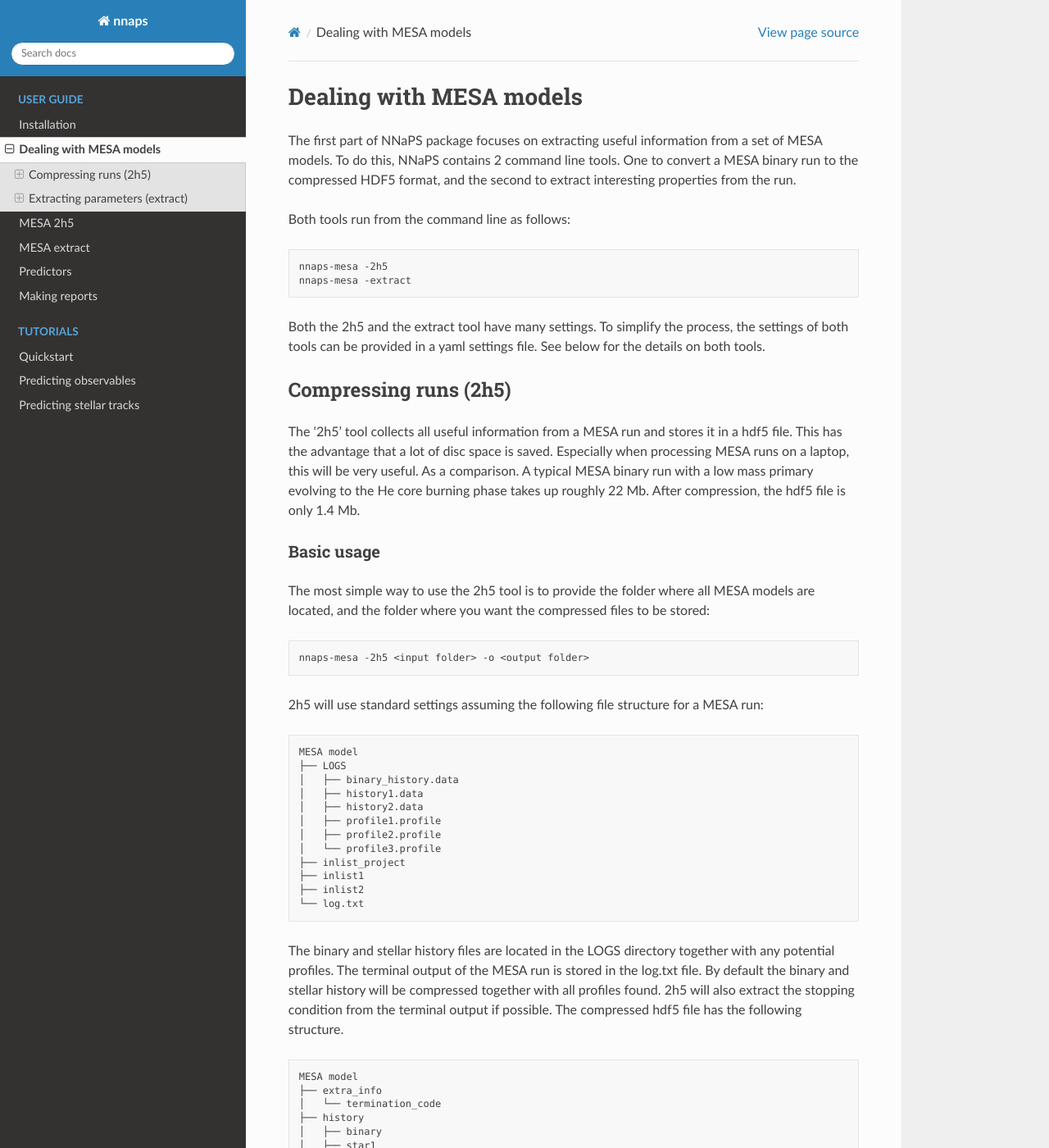
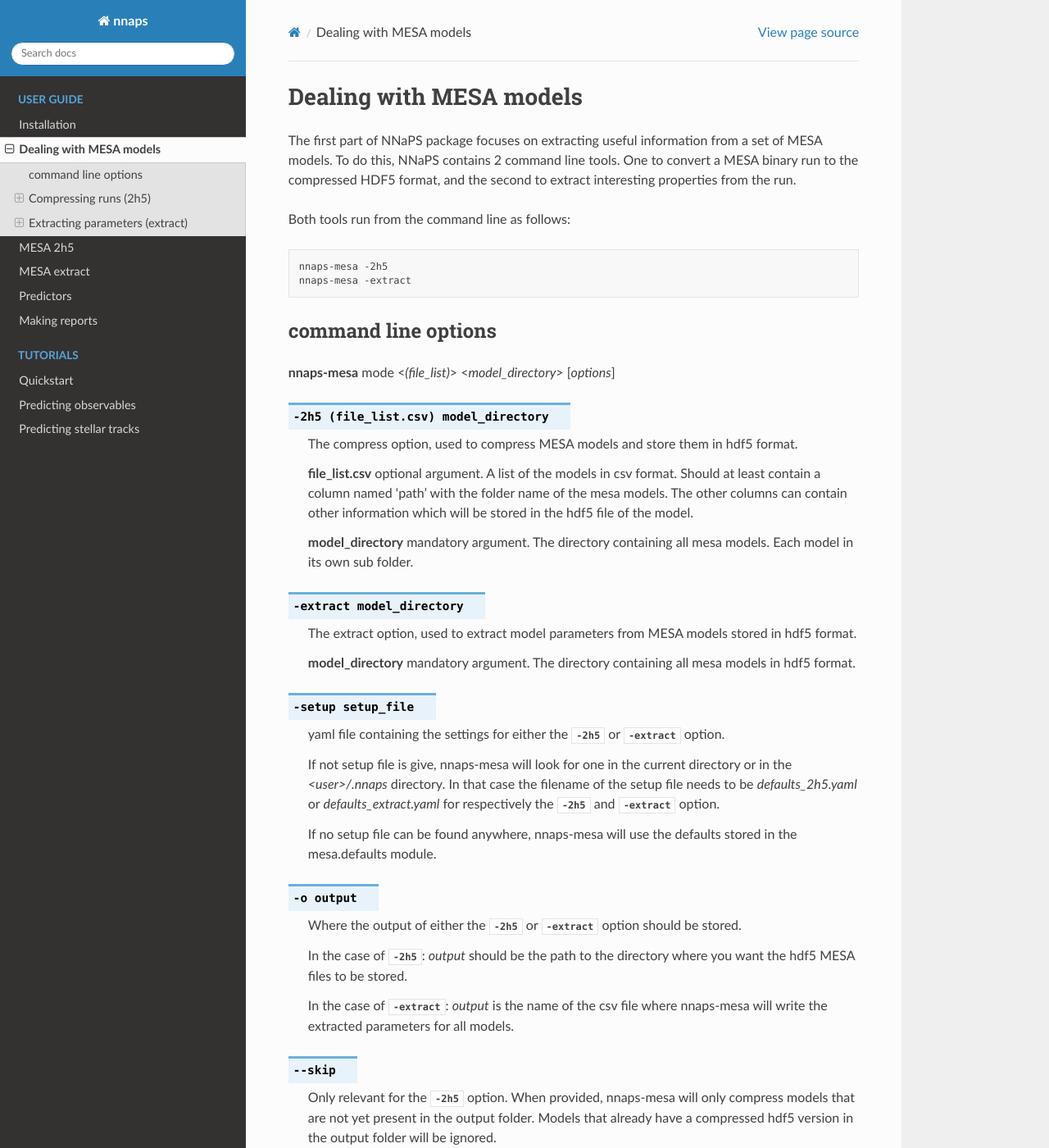
Before and after one commit to vosjo/nnaps, a Sphinx documentation site: the page built from docs/userguide/mesa.rst, in a window 1280 px wide and 1400 px high. Shown: the whole window at 82% size. Built offline with Sphinx 7.4.7 and the Read the Docs theme 2.0.0, drawn with Linux system fonts in a browser that asks for light colours.

Commit message:
added documentation for the nnaps-mesa tool

```diff
--- a/docs/userguide/mesa.rst
+++ b/docs/userguide/mesa.rst
@@ -13,9 +13,54 @@ Both tools run from the command line as follows:
     nnaps-mesa -2h5
     nnaps-mesa -extract
 
-Both the 2h5 and the extract tool have many settings. To simplify the process, the settings of both tools can be
-provided in a yaml settings file. See below for the details on both tools.
+command line options
+--------------------
 
+**nnaps-mesa** mode <*(file_list)*> <*model_directory*> [*options*]
+
+.. program:: nnaps-mesa
+
+.. option:: -2h5 (file_list.csv) model_directory
+
+    The compress option, used to compress MESA models and store them in hdf5 format.
+
+    **file_list.csv** optional argument. A list of the models in csv format. Should at least contain  a column named
+    'path' with the folder name of the mesa models. The other columns can contain other information which will be stored
+    in the hdf5 file of the model.
+
+    **model_directory** mandatory argument. The directory containing all mesa models. Each model in its own sub folder.
+
+.. option:: -extract model_directory
+
+    The extract option, used to extract model parameters from MESA models stored in hdf5 format.
+
+    **model_directory** mandatory argument. The directory containing all mesa models in hdf5 format.
+
+.. option:: -setup setup_file
+
+    yaml file containing the settings for either the :option:`-2h5` or :option:`-extract` option.
+
+    If not setup file is give, nnaps-mesa will look for one in the current directory or in the *<user>/.nnaps*
+    directory. In that case the filename of the setup file needs to be *defaults_2h5.yaml* or *defaults_extract.yaml*
+    for respectively the :option:`-2h5` and :option:`-extract` option.
+
+    If no setup file can be found anywhere, nnaps-mesa will use the defaults stored in the mesa.defaults module.
+
+.. option:: -o output
+
+    Where the output of either the :option:`-2h5` or :option:`-extract` option should be stored.
+
+    In the case of :option:`-2h5`: *output* should be the path to the directory where you want the hdf5 MESA files
+    to be stored.
+
+    In the case of :option:`-extract`: *output* is the name of the csv file where nnaps-mesa will write the extracted
+    parameters for all models.
+
+.. option:: --skip
+
+    Only relevant for the :option:`-2h5` option. When provided, nnaps-mesa will only compress models that are not yet
+    present in the output folder. Models that already have a compressed hdf5 version in the output folder will be
+    ignored.
 
 Compressing runs (2h5)
 ----------------------
--- a/docs/userguide/mesa_2h5.rst
+++ b/docs/userguide/mesa_2h5.rst
@@ -1,3 +1,5 @@
 
 MESA 2h5
 ========
+
+**nnaps-mesa** -2h5 <*(file_list)*> <*model_directory*> [*options*]
```
Also changed, not shown: docs/userguide/mesa_extract.rst (line endings or trailing spaces).
